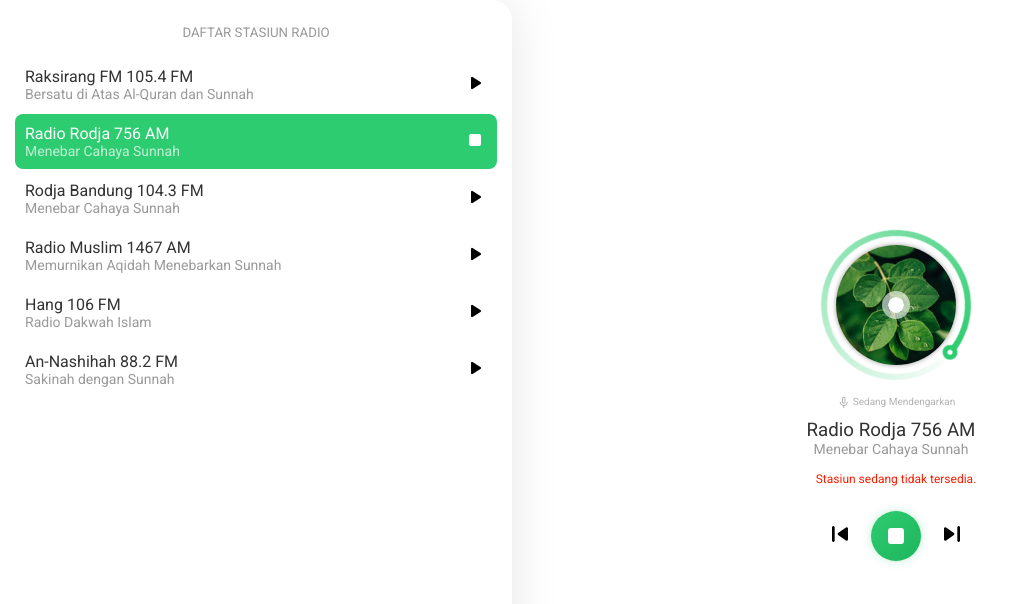
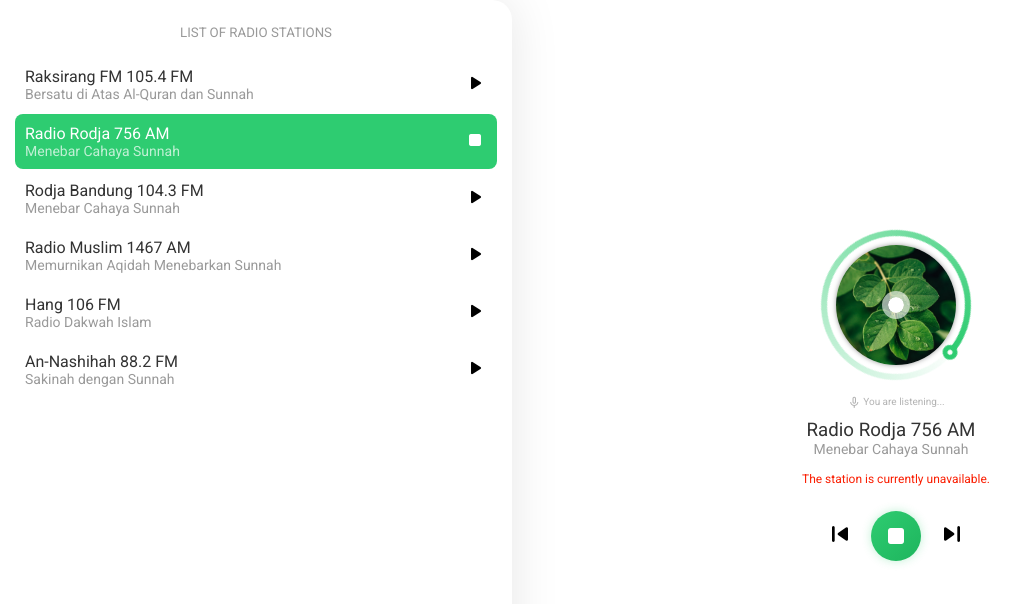
Before and after one commit to birajrai/meropatra-radio, a Vue app: page / in a window 1280 px wide. Both pictures are taken after a click on the button "skip_next". Shown: the top 604 px of the page, without its empty margins (0-1035 px from the left). Built offline with nearby package versions, Linux system fonts and the light colour scheme.

Commit message:
feat:: added lang

```diff
--- a/src/components/RadioPlayer.vue
+++ b/src/components/RadioPlayer.vue
@@ -24,13 +24,13 @@ const allowNext = computed(() => playingIndex.value < playlist.value.length - 1)
             <div class="playing">
                 <div class="playing-title">
                     <material-icon name="keyboard_voice" type="outlined" size="14" />
-                    <span>Sedang Mendengarkan</span>
+                    <span>You are listening...</span>
                 </div>
                 <div class="playing-station">
                     <h3 class="playing-station--name">{{ playingStation.name + ' ' + playingStation.frequency }}</h3>
                     <p class="playing-station--slogan">{{ playingStation.slogan }}</p>
                 </div>
-                <p v-if="playingError" class="playing-error">Stasiun sedang tidak tersedia.</p>
+                <p v-if="playingError" class="playing-error">The station is currently unavailable.</p>
                 <!-- <div class="playing-actions">
           <button class="playing-actions--share">
             <material-icon name="share" type="rounded" />
@@ -58,7 +58,7 @@ const allowNext = computed(() => playingIndex.value < playlist.value.length - 1)
                     <material-icon :name="showPlaylist ? 'expand_more' : 'expand_less'" type="rounded" />
                 </button>
             </div>
-            <h5 class="playlist-title">Daftar Stasiun Radio</h5>
+            <h5 class="playlist-title">List of Radio Stations</h5>
             <ul v-if="showPlaylist" class="station-list">
                 <li
                     v-for="(station, index) in playlist"
```
